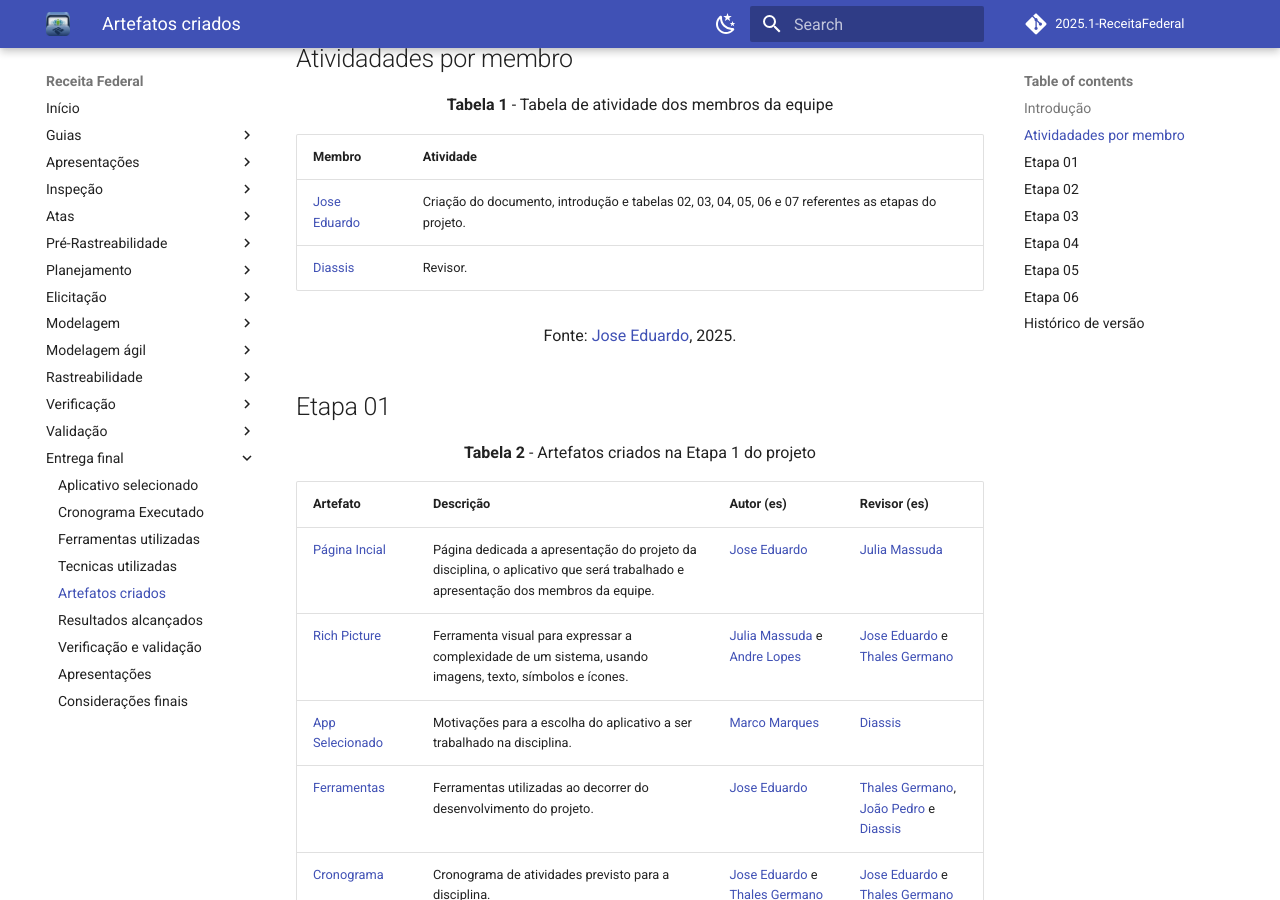
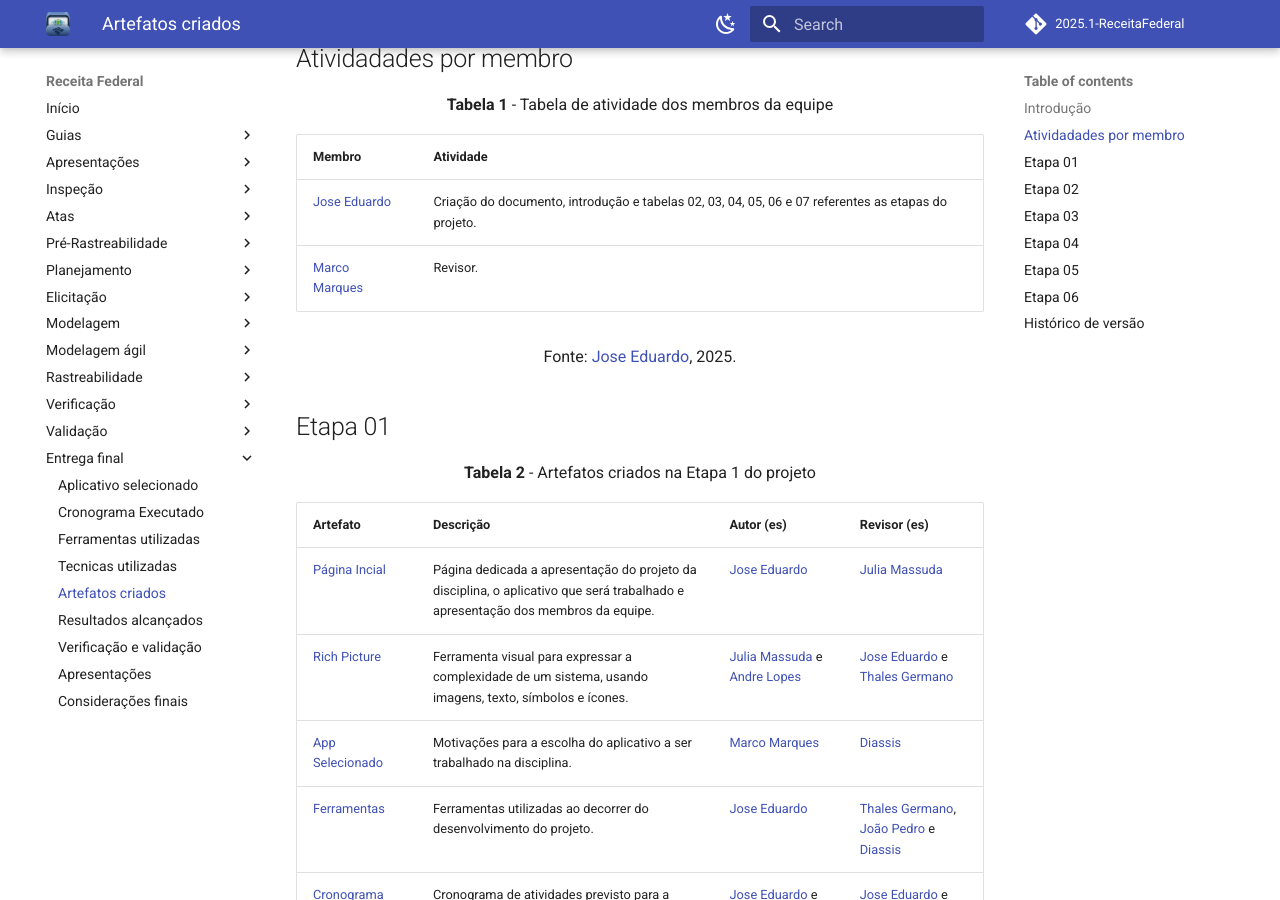
Before and after one commit to Requisitos-de-Software/2025.1-Meu-INSS, an MkDocs documentation site: the page built from docs/entrega-final/artefatos-criados.md, in a window 1280 px wide and 900 px high, scrolled down 332 px. Built offline with MkDocs 1.6.1 and Material for MkDocs 9.7.7, drawn with Linux system fonts in a browser that asks for light colours; comment, search, counter and statistics services are not loaded.

Commit message:
correcao

```diff
--- a/docs/entrega-final/artefatos-criados.md
+++ b/docs/entrega-final/artefatos-criados.md
@@ -9,7 +9,7 @@ Neste documento, tem como objetivo detalhar todos os artefatos produzidos durant
 | Membro                                             | Atividade                      |
 |----------------------------------------------------|------------------------------------|
 | [Jose Eduardo](https://github.com/jevprado)        | Criação do documento, introdução e tabelas 02, 03, 04, 05, 06 e 07 referentes as etapas do projeto. |
-| [Diassis](https://github.com/Diaxiz)               | Revisor. |
+| [Marco Marques](https://github.com/marcomarquesdc)              | Revisor. |
 
 <font size="3"><p style="text-align: center">Fonte: [Jose Eduardo](https://github.com/jevprado), 2025.</p></font>
 
```
